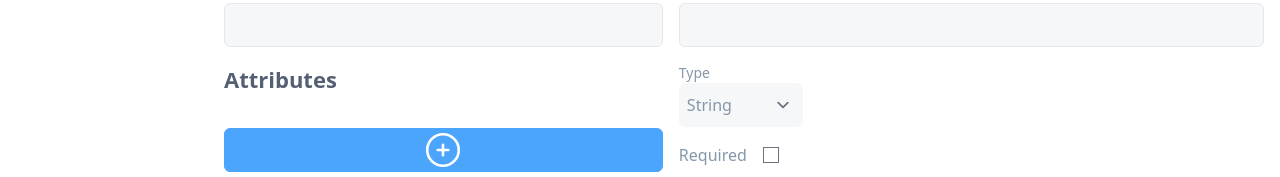
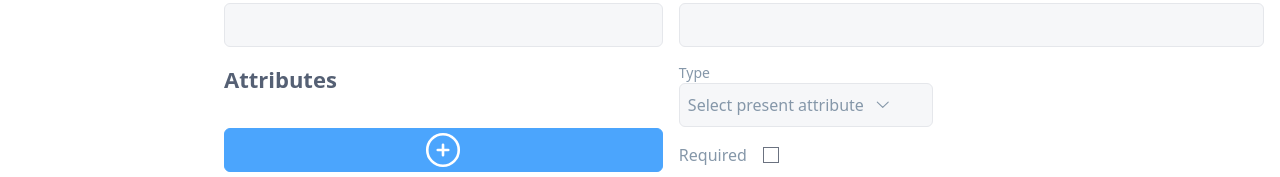
Before and after one commit to forestjava/bag-frontend, a React (Vite) app: page /edit/1/new in a window 1280 px wide. Shown: the part 242-419 px from the top of the page. Built offline with nearby package versions, Linux system fonts and the light colour scheme.

Commit message:
type selector

```diff
--- a/src/components/bags/Attribute/index.tsx
+++ b/src/components/bags/Attribute/index.tsx
@@ -7,9 +7,9 @@ import { useAttributeForm } from '@components/forms/attribute';
 import { InputBoolean } from '@components/molecules/InputBoolean';
 import { useParams } from 'react-router-dom';
 import { Type } from '../../../generated/graphql';
+import { TypesButtonSelect } from '../TypesButtonSelect';
+import { EntititesButtonSelect } from '../EntititesButtonSelect';
 import { AttributesButtonSelect } from '../AttributesButtonSelect';
-import { EntititesButtonSelect } from '../EntititesButtonSelect';
-import { InputType } from '../InputType';
 
 export const Attribute = () => {
   const { id: parameterEntityId } = useParams();
@@ -29,8 +29,10 @@ export const Attribute = () => {
         <InputLabel label='Query' {...input('query')} />
         <InputLabel label='Title' {...input('title')} />
 
-        <Box variant='buttons-row' className='items-end'>
-          <InputType label='Type' {...input('type')} className='pr-10' />
+        <Box variant='label-input-group'>
+          <label>Type</label>
+          <Box variant='buttons-row'>
+            <TypesButtonSelect {...input('type')} className='pr-10' />
             {values.type === Type.Reference && (
               <>
                 <EntititesButtonSelect {...input('typeReference')} />
@@ -43,6 +45,7 @@ export const Attribute = () => {
                 <AttributesButtonSelect entityId={values.typeReferenceList?.id!} {...input('typeReferencePresent')} />
               </>
             )}
+          </Box>
         </Box>
         <InputBoolean label='Required' {...input('required')} />
         <InputBoolean label='Show in list' {...input('list')} />
--- a/src/components/bags/InputType/index.tsx
+++ /dev/null
@@ -1,43 +0,0 @@
-import React from 'react';
-
-import { Box } from '@components/atoms/Box';
-
-import cn from '@utils/classnames'; // classnames
-import ds from './styles.module.css'; // default styles
-import { useStyles } from '@components/providers/StylesProvider';
-import { Type } from '../../../generated/graphql';
-
-type Props = {
-  label: string;
-  className?: string;
-  value?: Type;
-  onChangeValue?: (value: Type) => void;
-  disabled?: boolean;
-  required?: boolean;
-};
-
-export const InputType: React.FC<Props> = ({ label, className, value, onChangeValue, disabled, required }) => {
-  const styles = useStyles(ds);
-  return (
-    <Box variant='label-input-group'>
-      <label>{label}</label>
-      <select
-        className={cn(styles.input, className)}
-        value={value}
-        onChange={(event) => {
-          const value = event.target.value as Type;
-          onChangeValue && onChangeValue(value);
-        }}
-        disabled={disabled}
-        required={required}
-      >
-        <option value={Type.String}>String</option>
-        <option value={Type.Number}>Number</option>
-        <option value={Type.Boolean}>Boolean</option>
-        <option value={Type.Datetime}>Datetime</option>
-        <option value={Type.Reference}>Reference</option>
-        <option value={Type.ReferenceList}>List</option>
-      </select>
-    </Box>
-  );
-};
--- a/src/components/bags/InputType/styles.module.css
+++ /dev/null
@@ -1,7 +0,0 @@
-.input {
-  @apply border-none;
-  @apply border rounded-md bg-silver-input;
-  @apply h-hug;
-
-  @apply text-base text-silver-400 px-2;
-}
--- /dev/null
+++ b/src/components/bags/TypesButtonSelect/index.tsx
@@ -0,0 +1,26 @@
+import { ButtonSelect } from '@components/molecules/ButtonSelect';
+import React from 'react';
+import { EntitiesQuery, SortOrder, Type, useAttributesQuery, useEntitiesQuery } from '../../../generated/graphql';
+
+type Props = {
+  className?: string;
+  value?: Type;
+  onChangeValue?: (value: Type) => void;
+  disabled?: boolean;
+  required?: boolean;
+};
+export const TypesButtonSelect: React.FC<Props> = ({ className, value, onChangeValue, disabled }) => {
+  const options = [Type.String, Type.Number, Type.Boolean, Type.Datetime, Type.Reference, Type.ReferenceList];
+
+  return (
+    <ButtonSelect
+      className={className}
+      placeholder='Select present attribute'
+      options={options}
+      present={(item) => item}
+      value={value}
+      onChangeValue={onChangeValue}
+      disabled={disabled}
+    />
+  );
+};
```
Lines whose indentation alone changed are shown as unchanged.
